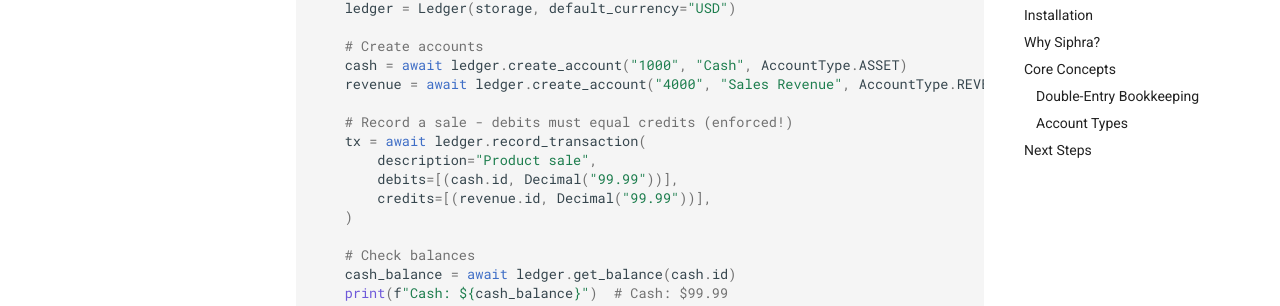
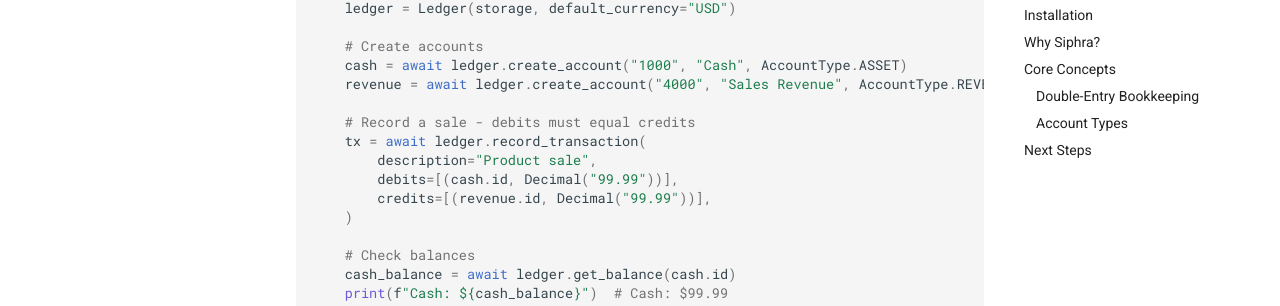
Before and after one commit to NathanYearout/siphra, an MkDocs documentation site: the page built from docs/index.md, in a window 1280 px wide and 900 px high, scrolled down 753 px. Shown: the part 147-453 px from the top of the window. Built offline with MkDocs 1.6.1 and Material for MkDocs 9.7.7, drawn with Linux system fonts in a browser that asks for light colours; comment, search, counter and statistics services are not loaded.

```diff
--- a/docs/index.md
+++ b/docs/index.md
@@ -30,7 +30,7 @@ async def main():
     cash = await ledger.create_account("1000", "Cash", AccountType.ASSET)
     revenue = await ledger.create_account("4000", "Sales Revenue", AccountType.REVENUE)
 
-    # Record a sale - debits must equal credits (enforced!)
+    # Record a sale - debits must equal credits
     tx = await ledger.record_transaction(
         description="Product sale",
         debits=[(cash.id, Decimal("99.99"))],
```
Also changed, not shown: README.md (+1 -1 lines), 2 other files.
